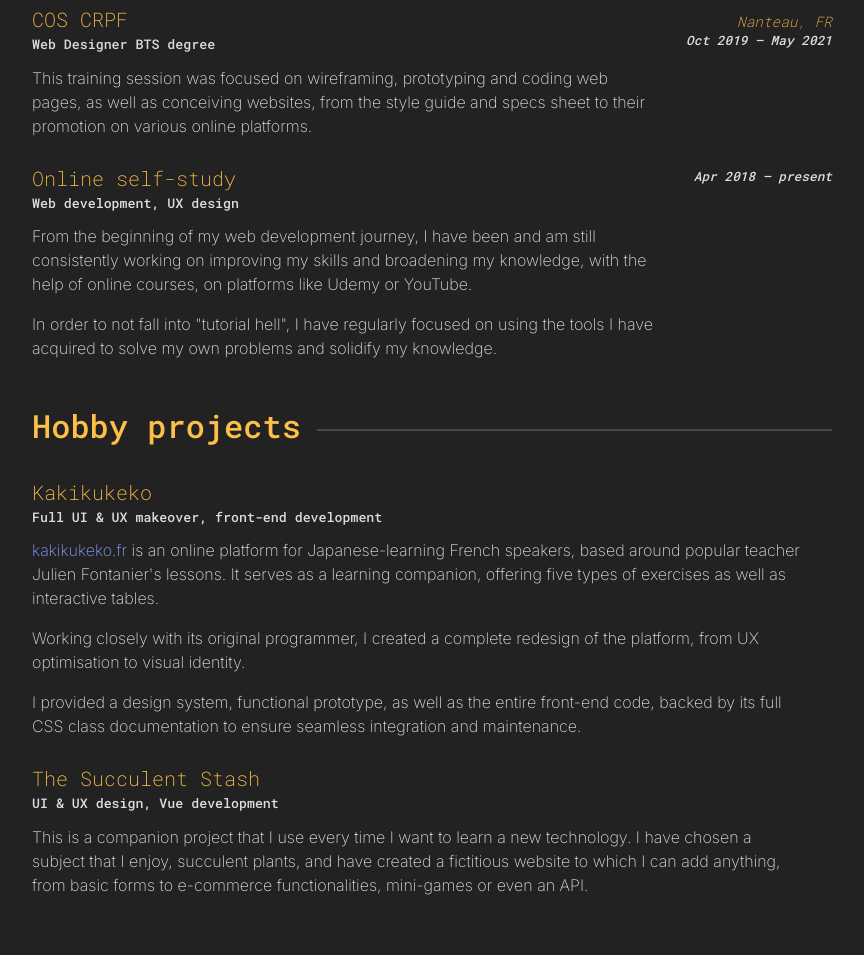
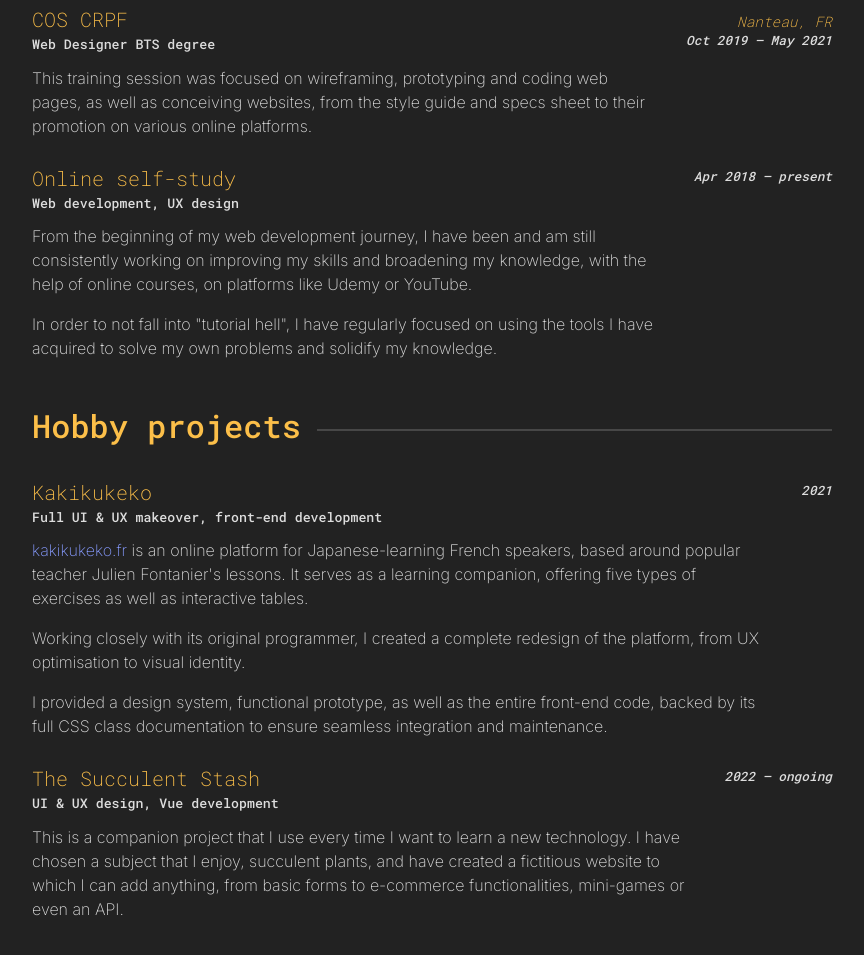
Before and after one commit to PetitChampi/cv, a plain HTML site: page index.html in a window 1280 px wide. Shown: the part 2094-3049 px from the top of the page, without its empty margins (208-1072 px from the left). Drawn offline with Linux system fonts and the light colour scheme; files whose address does not match are found by name.

Commit message:
added years for hobby projects

```diff
--- a/index.html
+++ b/index.html
@@ -188,6 +188,9 @@
             <p>Working closely with its original programmer, I created a complete redesign of the platform, from UX optimisation to visual identity.</p>
             <p>I provided a design system, functional prototype, as well as the entire front-end code, backed by its full CSS class documentation to ensure seamless integration and maintenance.</p>
           </div>
+          <div class="cv-item-location">
+            <span class="cv-item-location--subtitle">2021</span>
+          </div>
         </article>
         <article class="cv-item">
           <div class="cv-item-header">
@@ -197,6 +200,9 @@
           <div class="cv-item-body">
             <p>This is a companion project that I use every time I want to learn a new technology. I have chosen a subject that I enjoy, succulent plants, and have created a fictitious website to which I can add anything, from basic forms to e-commerce functionalities, mini-games or even an API.</p>
           </div>
+          <div class="cv-item-location">
+            <span class="cv-item-location--subtitle">2022 — ongoing</span>
+          </div>
         </article>
       </div>
     </section>
```
